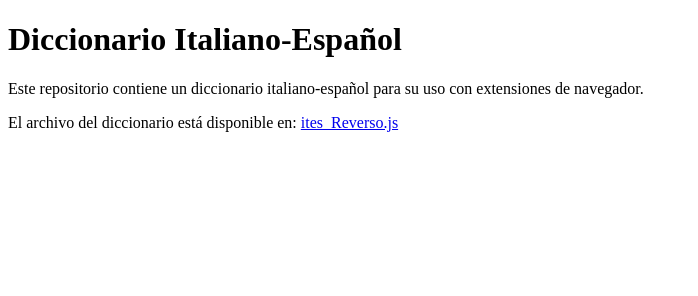
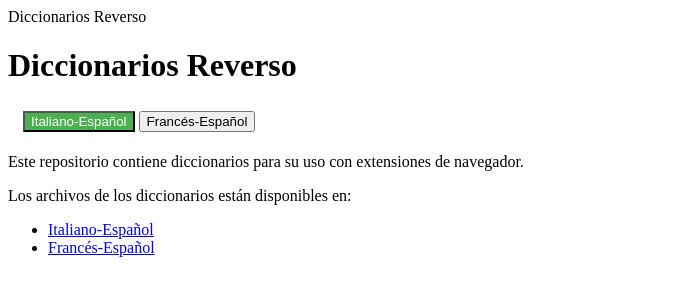
Before and after one commit to KevinAlanTC/diccionario-italiano, a plain HTML site: page index.html in a window 1280 px wide. Shown: the whole page, without its empty margins (0-698 px from the left). Drawn offline with Linux system fonts and the light colour scheme.

Commit message:
Update index.html
Añadiendo soporte para el diccionario Francés Español de Reverso

```diff
--- a/index.html
+++ b/index.html
@@ -1,14 +1,34 @@
 <!DOCTYPE html>
-<html lang="es">
-<head>
-    <meta charset="UTF-8">
-    <meta name="viewport" content="width=device-width, initial-scale=1.0">
-    <title>Diccionario Italiano-Español</title>
-</head>
-<body>
-    <h1>Diccionario Italiano-Español</h1>
-    <p>Este repositorio contiene un diccionario italiano-español para su uso con extensiones de navegador.</p>
-    <p>El archivo del diccionario está disponible en: <a href="ites_Reverso.js">ites_Reverso.js</a></p>
-    <script src="ites_Reverso.js"></script>
-</body>
-</html>
+<HTML lang="es">
+<cabeza>
+    <meta conjunto de caracteres="UTF-8">
+    <meta nombre="viewport" contenido="width=device-width, initial-scale=1.0">
+    <título>Diccionarios Reverso</título>
+    <style>
+        .dict-selector {
+            margin: 10px;
+            padding: 5px;
+        }
+        .active {
+            background-color: #4CAF50;
+            color: white;
+        }
+    </style>
+</cabeza>
+<cuerpo>
+    <h1>Diccionarios Reverso</h1>
+    <div class="dict-selector">
+        <button id="ita-btn" class="active">Italiano-Español</button>
+        <button id="fra-btn">Francés-Español</button>
+    </div>
+    <p>Este repositorio contiene diccionarios para su uso con extensiones de navegador.</p>
+    <p>Los archivos de los diccionarios están disponibles en:
+        <ul>
+            <li><a href="ites_reverso.js">Italiano-Español</a></li>
+            <li><a href="fres_reverso.js">Francés-Español</a></li>
+        </ul>
+    </p>
+    <guión fuente="ites_reverso.js"></guión>
+    <guión fuente="fres_reverso.js"></guión>
+</cuerpo>
+</HTML>
```
